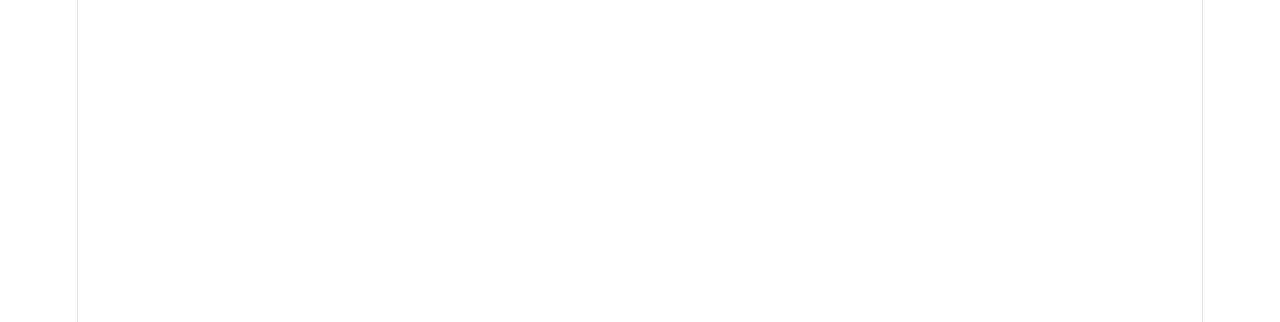
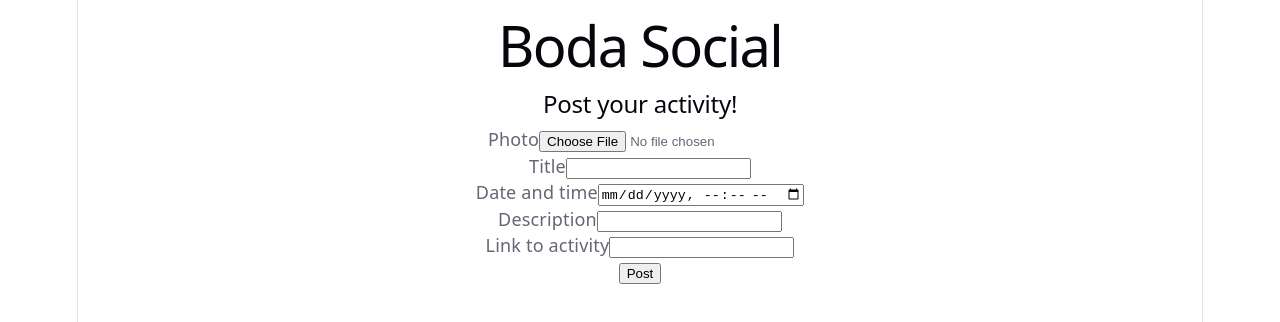
Before and after one commit to johnbogar/wedding-app, a React app in the folder frontend/: page /post-activity in a window 1280 px wide. Before the commit this address had no page. Shown: the top 322 px of the page. Built offline with nearby package versions, Linux system fonts and the light colour scheme; sample sign-in values are in the browser's storage; the HTML template or start-up script is replaced by a standard one.

Commit message:
Add activity posting: backend endpoint and frontend page

```diff
--- a/frontend/src/App.jsx
+++ b/frontend/src/App.jsx
@@ -8,6 +8,7 @@
 import ProtectedRoute from './components/ProtectedRoute'
 import Rsvp from './pages/Rsvp'
 import PostPhoto from './pages/PostPhoto'
+import PostActivity from './pages/PostActivity'
 
 function App() {
   return (
@@ -33,6 +34,11 @@
             <PostPhoto />
           </ProtectedRoute>
         } />
+        <Route path="/post-activity" element={
+          <ProtectedRoute>
+            <PostActivity />
+          </ProtectedRoute>
+        } />
       </Routes>
     </BrowserRouter>
   )
--- /dev/null
+++ b/frontend/src/pages/PostActivity.jsx
@@ -0,0 +1,95 @@
+import { useState } from 'react'
+import { useNavigate } from 'react-router-dom'
+import api from '../api/axiosConfig'
+
+function PostActivity() {
+    const navigate = useNavigate()
+
+    const [description, setDescription] = useState('')
+    const [eventDatetime, setEventDatetime] = useState('')
+    const [activityTitle, setActivityTitle] = useState('')
+    const [activityLink, setActivityLink] = useState('')
+    const [photo, setPhoto] = useState(null)
+
+    const [errorMessage, setErrorMessage] = useState('')
+
+    const handleSubmit = async (e) => {
+        e.preventDefault()
+        const token = localStorage.getItem('access_token')
+
+        try {
+            const formData = new FormData()
+            if (photo) formData.append('file', photo)
+            formData.append('description', description)
+            formData.append('event_datetime', eventDatetime)
+            formData.append('activity_title', activityTitle)
+            formData.append('activity_link', activityLink)
+
+            const response = await api.post('/posts/activity', formData, {
+                headers: {
+                    Authorization: `Bearer ${token}`
+                }
+            })
+            navigate('/home')
+
+        } catch (error) {
+            if (error.response) {
+                setErrorMessage(error.response.data.detail)
+            } else {
+                setErrorMessage('Network error. Please try again.')
+            }
+        }
+        console.log(errorMessage)
+    }
+    return (
+        <div>
+            <h1>Boda Social</h1>
+            <h2>Post your activity!</h2>
+            <form onSubmit={handleSubmit}>
+                <div>
+                    <label>Photo</label>
+                    <input
+                    type="file"
+                    onChange={(e) => setPhoto(e.target.files[0])}
+                    />
+                </div>
+                <div>
+                    <label>Title</label>
+                    <input
+                    type="text"
+                    value={activityTitle}
+                    onChange={(e) => setActivityTitle(e.target.value)}
+                    />
+                </div>
+                <div>
+                    <label>Date and time</label>
+                    <input
+                    type="datetime-local"
+                    value={eventDatetime}
+                    onChange={(e) => setEventDatetime(e.target.value)}
+                    />
+                </div>
+                <div>
+                    <label>Description</label>
+                    <input
+                    type="text"
+                    value={description}
+                    onChange={(e) => setDescription(e.target.value)}
+                    />
+                </div>
+                <div>
+                    <label>Link to activity</label>
+                    <input
+                    type="text"
+                    value={activityLink}
+                    onChange={(e) => setActivityLink(e.target.value)}
+                    />
+                </div>
+                {errorMessage && <p>{errorMessage}</p>}
+                <button type="submit">Post</button>
+            </form>
+        </div>
+    )
+}
+
+export default PostActivity
```
Also changed, not shown: 2 other files (tests, documents, lock files or other folders).
